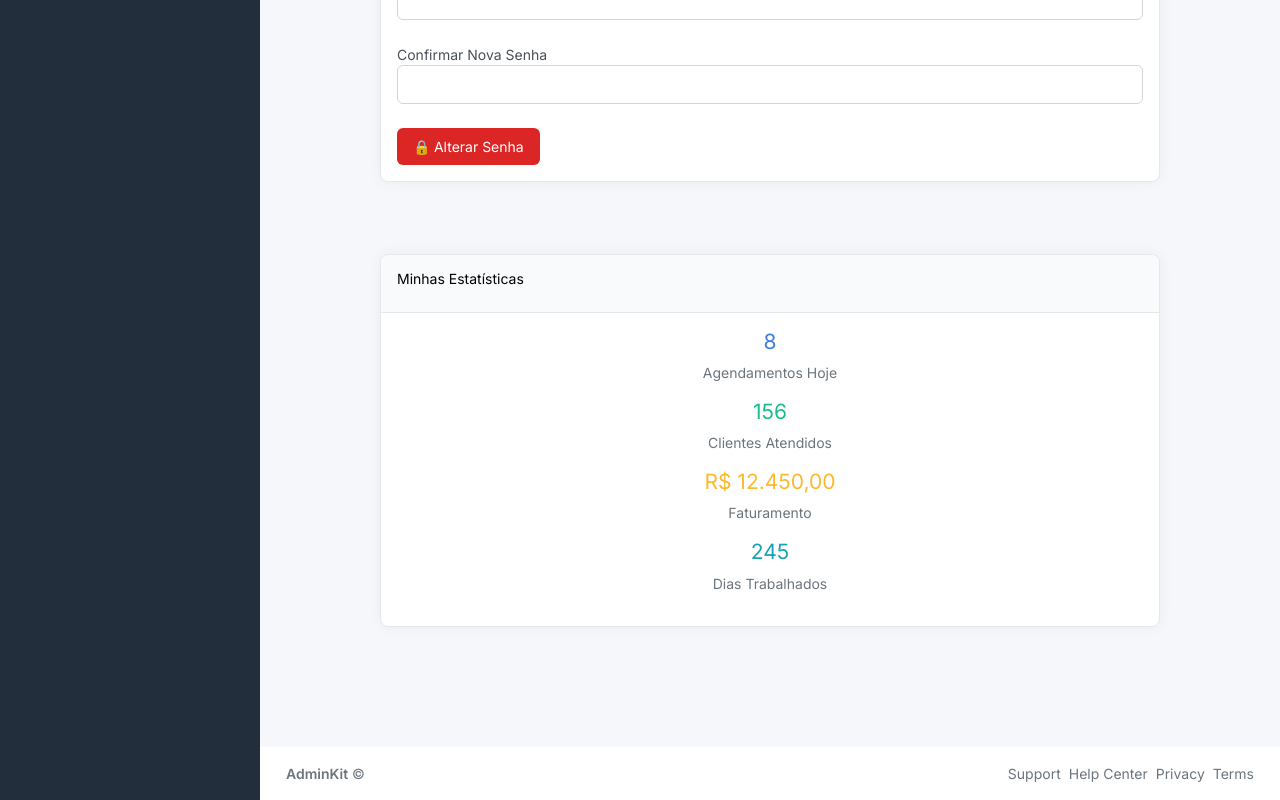
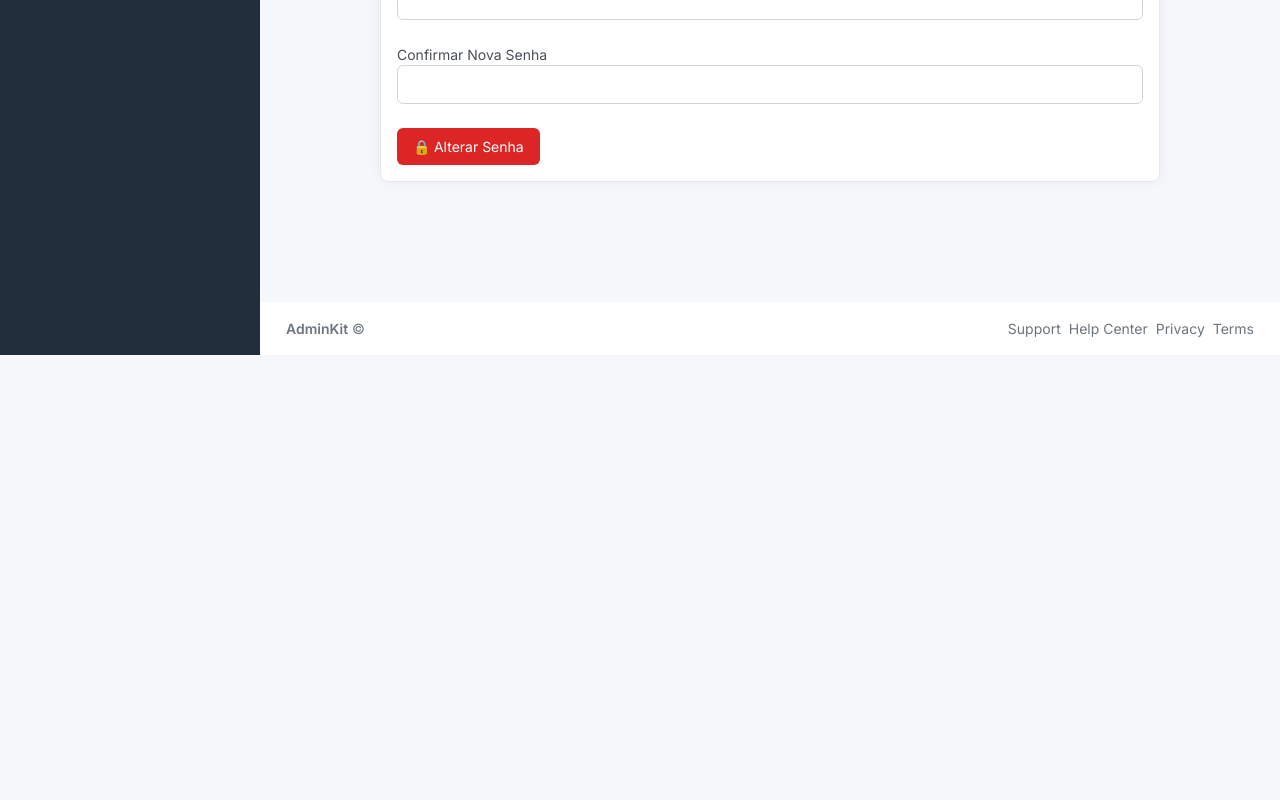
Before and after one commit to DannKes1/BarbeariaPro, a Vue app in the folder PwBarbeariaPro/: page /profile in a window 1280 px wide. Shown: the part 1361-2161 px from the top of the page. After the commit the page ends 1716 px from the top, so only its background shows below. Built offline with nearby package versions, Linux system fonts and the light colour scheme.

Commit message:
Ajustado espaçamento de botões no view perfil

```diff
--- a/PwBarbeariaPro/src/views/ProfileView.vue
+++ b/PwBarbeariaPro/src/views/ProfileView.vue
@@ -163,33 +163,6 @@
         </div>
       </div>
     </div>
-
-    <!-- Estatísticas do Usuário -->
-    <div class="card mt-6">
-      <div class="card-header">
-        <h5>Minhas Estatísticas</h5>
-      </div>
-      <div class="card-body">
-        <div class="grid grid-cols-2 md:grid-cols-4 gap-4 text-center">
-          <div>
-            <h3 class="text-primary">{{ estatisticas.agendamentosHoje }}</h3>
-            <p class="text-muted">Agendamentos Hoje</p>
-          </div>
-          <div>
-            <h3 class="text-success">{{ estatisticas.clientesAtendidos }}</h3>
-            <p class="text-muted">Clientes Atendidos</p>
-          </div>
-          <div>
-            <h3 class="text-warning">R$ {{ estatisticas.faturamento }}</h3>
-            <p class="text-muted">Faturamento</p>
-          </div>
-          <div>
-            <h3 class="text-info">{{ estatisticas.diasTrabalhados }}</h3>
-            <p class="text-muted">Dias Trabalhados</p>
-          </div>
-        </div>
-      </div>
-    </div>
   </div>
 </template>
 
@@ -236,11 +209,8 @@ export default defineComponent({
 
     const isLoading = ref(false);
 
-
     const defaultAvatar =
       "https://encrypted-tbn0.gstatic.com/images?q=tbn:ANd9GcTYpPhduYGQv9LSNTSUDUM5MA7PmvllhukP6Q&s";
-
-
 
     /**
      * Estado do usuário
@@ -496,6 +466,7 @@ export default defineComponent({
   border-radius: 0.375rem;
   border: none;
   cursor: pointer;
+  margin-right: 10px;
 }
 
 .btn-secondary {
```
